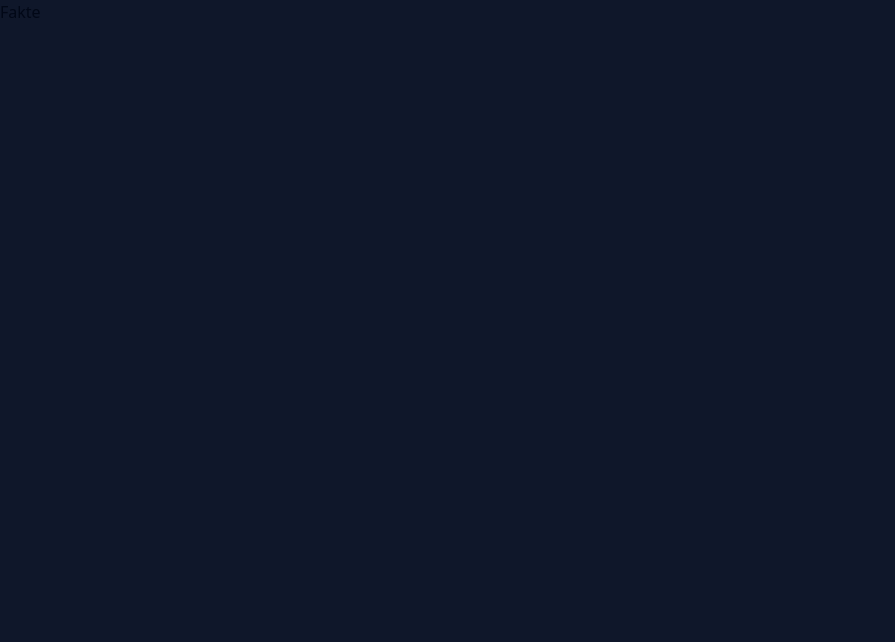
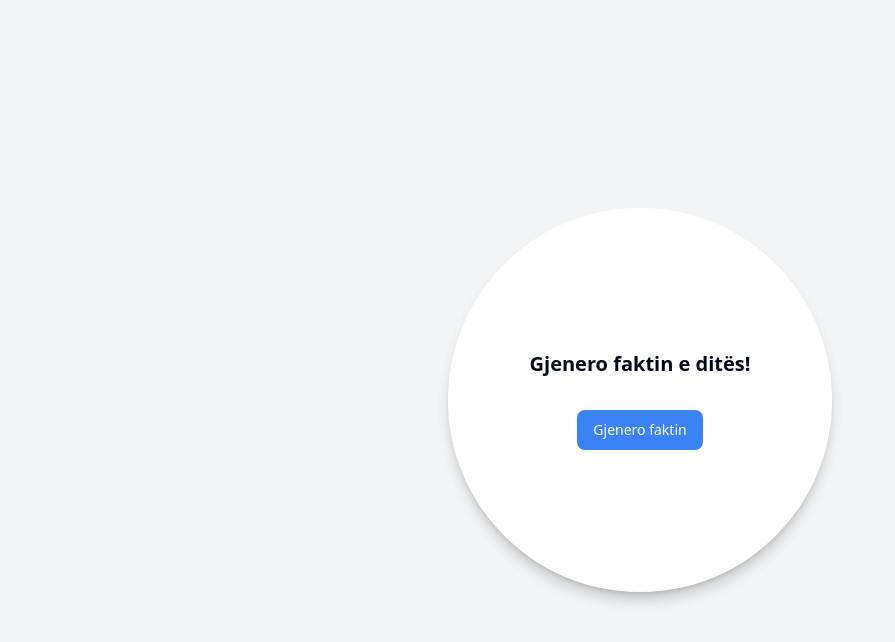
Before and after one commit to Dejvi31/albatsuki-app, a Next.js app: page /fakte in a window 1280 px wide. Shown: the top 642 px of the page, without its empty margins (0-895 px from the left). Built offline with nearby package versions, Linux system fonts and the light colour scheme.

Commit message:
perfunduam fakte design

```diff
--- a/app/fakte/page.tsx
+++ b/app/fakte/page.tsx
@@ -1,7 +1,47 @@
-import React from "react";
+"use client";
+import { useState } from "react";
+import { Button } from "@/components/ui/button";
+
+const facts = [
+  "Animeja e parë u bë në vitin 1917.",
+  "Spirited Away fitoi një Çmim të Akademisë.",
+  "Ushqimi i preferuar i Narutos është ramen.",
+  "One Piece është manga më e shitur në histori.",
+  "Attack on Titan bazohet në qytetin e lindjes së Hajime Isayama.",
+];
 
 const Fakte = () => {
-  return <div>Fakte</div>;
+  const [fact, setFact] = useState<string>("");
+
+  // Function to generate a random fact
+  const generateFact = () => {
+    const randomFact = facts[Math.floor(Math.random() * facts.length)];
+    setFact(randomFact);
+  };
+
+  return (
+    <div className="flex items-center justify-center h-screen bg-gray-100">
+      <div className="relative bg-white rounded-full shadow-lg p-8 flex items-center justify-center w-96 h-96">
+        <div className="absolute inset-0 bg-white rounded-full shadow-lg"></div>
+
+        <div className="relative z-10 flex flex-col items-center text-center">
+          {fact ? (
+            <p className="text-xl font-bold mb-4">{fact}</p>
+          ) : (
+            <>
+              <p className="text-xl font-bold mb-4">Gjenero faktin e ditës!</p>
+              <Button
+                onClick={generateFact}
+                className="mt-4 bg-blue-500 hover:bg-blue-600 text-white py-2 px-4 rounded-lg"
+              >
+                Gjenero faktin
+              </Button>
+            </>
+          )}
+        </div>
+      </div>
+    </div>
+  );
 };
 
 export default Fakte;
```
